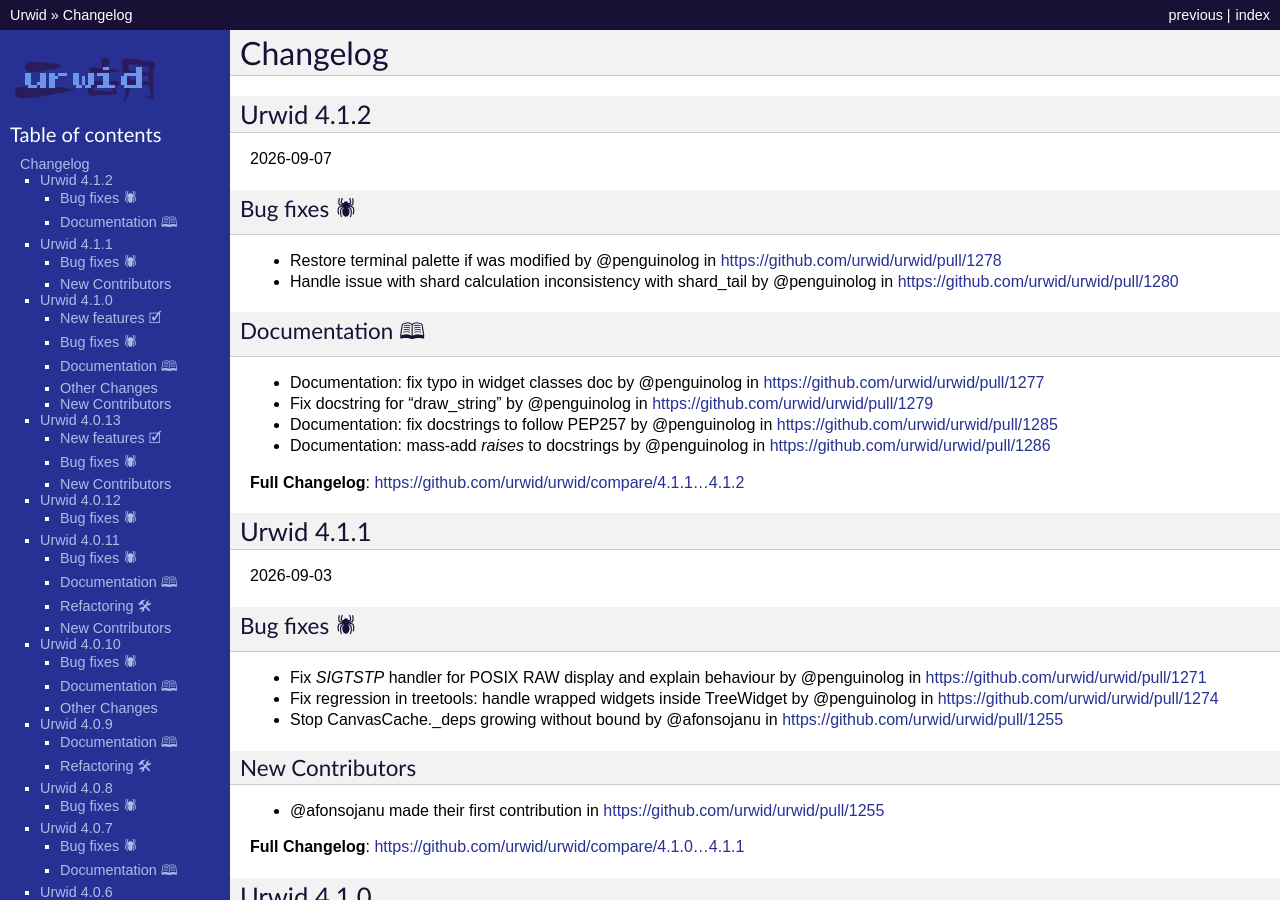
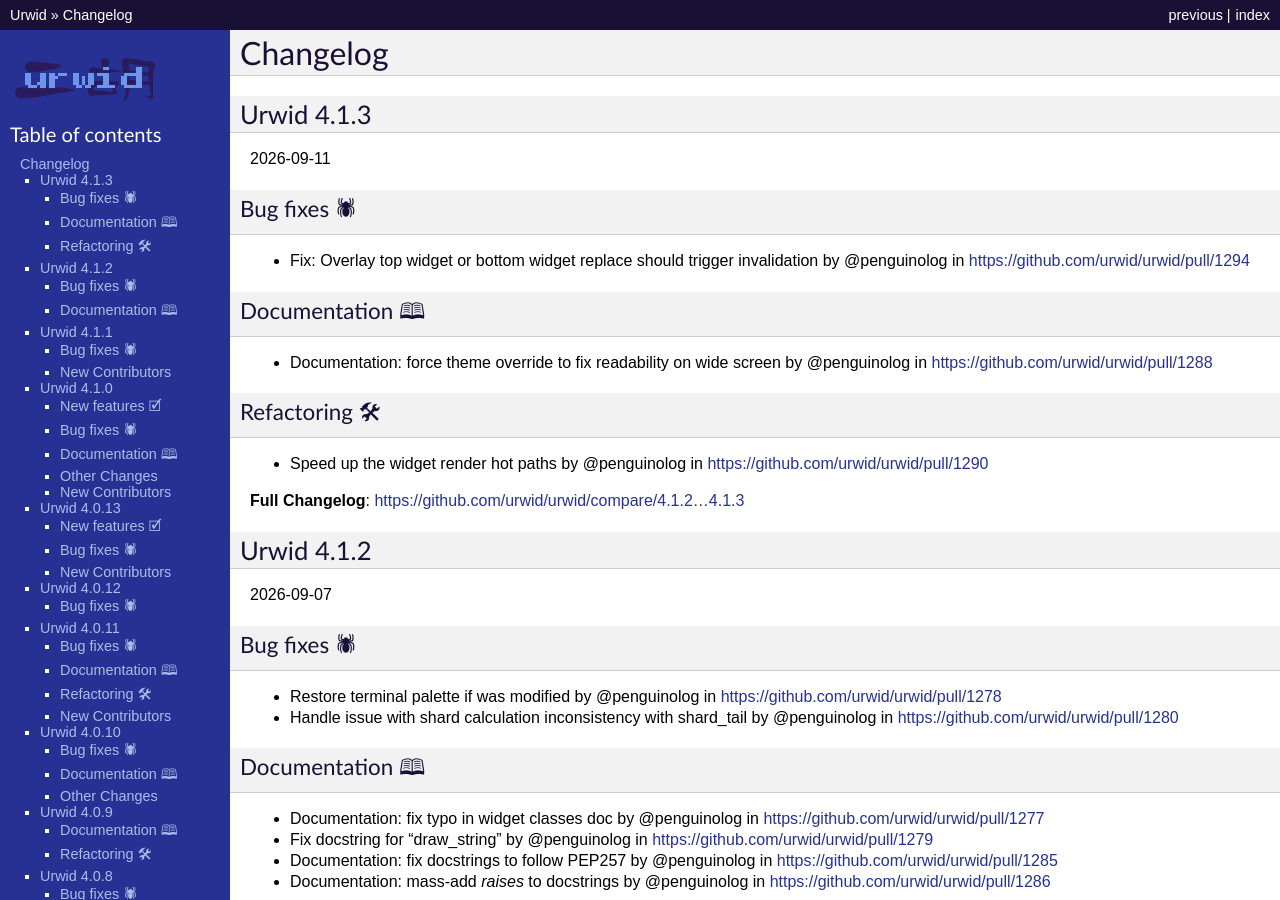
Before and after one commit to urwid/urwid, a Sphinx documentation site: the page built from docs/changelog.rst, in a window 1280 px wide and 900 px high. Built offline with Sphinx 7.4.7, drawn with Linux system fonts in a browser that asks for light colours.

Commit message:
Prepare release 4.1.3 with fix for Overlay (#1295)

```diff
--- a/docs/changelog.rst
+++ b/docs/changelog.rst
@@ -1,6 +1,23 @@
 
 Changelog
 ---------
+
+Urwid 4.1.3
+============
+
+2026-09-11
+
+Bug fixes 🕷
+++++++++++++
+* Fix: Overlay top widget or bottom widget replace should trigger invalidation by @penguinolog in https://github.com/urwid/urwid/pull/1294
+Documentation 🕮
+++++++++++++++++
+* Documentation: force theme override to fix readability on wide screen by @penguinolog in https://github.com/urwid/urwid/pull/1288
+Refactoring 🛠
+++++++++++++++
+* Speed up the widget render hot paths by @penguinolog in https://github.com/urwid/urwid/pull/1290
+
+**Full Changelog**: https://github.com/urwid/urwid/compare/4.1.2...4.1.3
 
 Urwid 4.1.2
 ============
```
